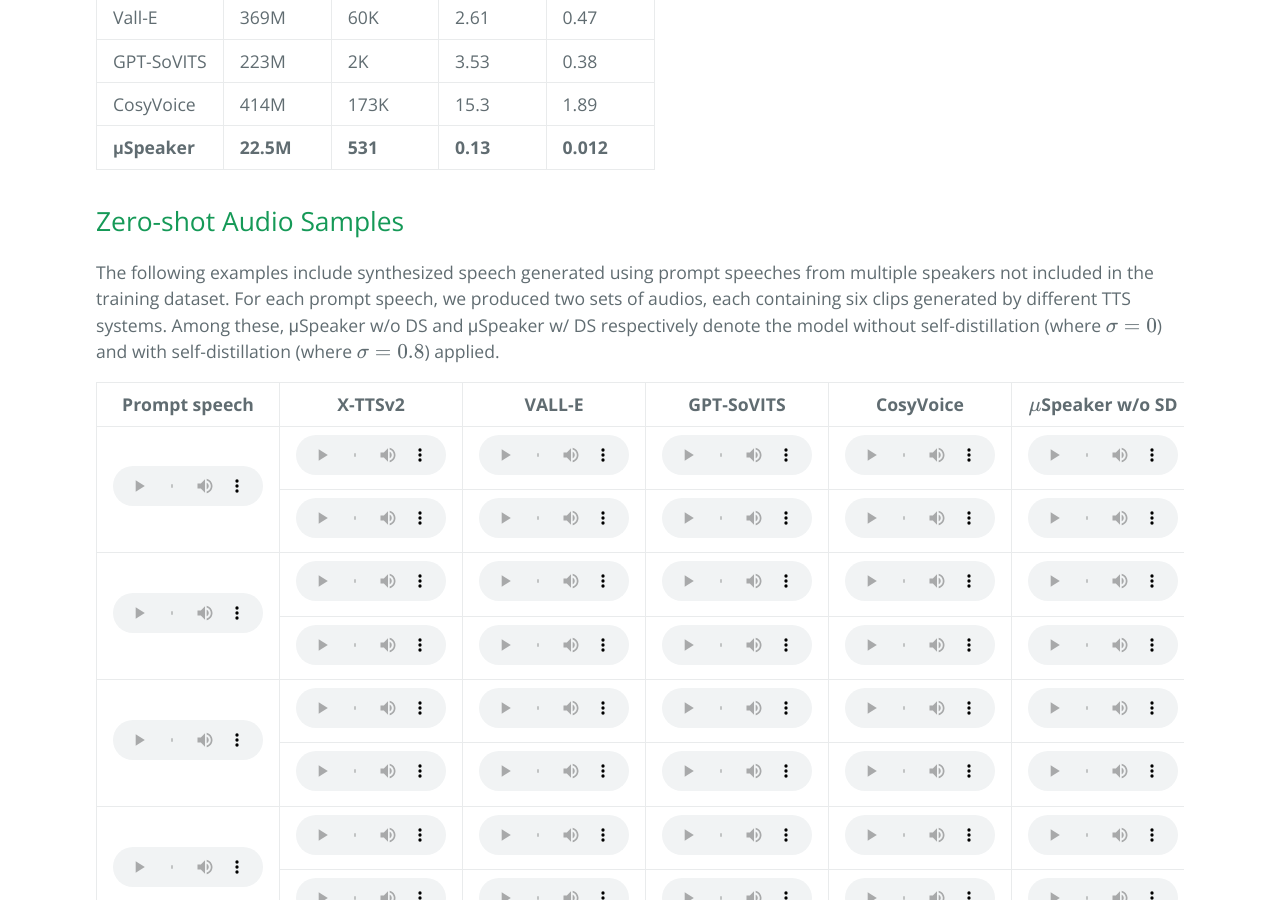
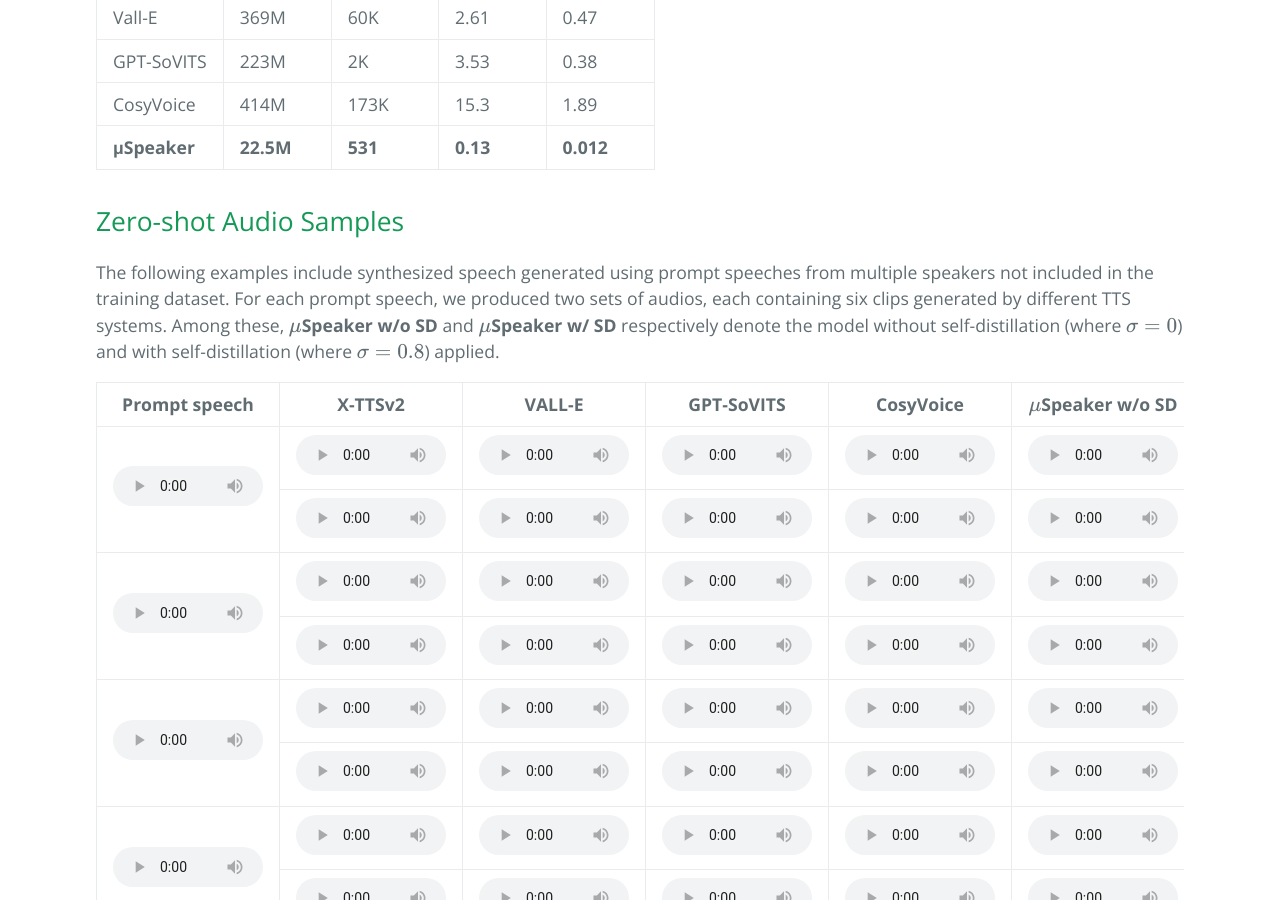
Before and after one commit to zzfng9696/demo, a Jekyll site: the page built from index.md, in a window 1280 px wide and 900 px high, scrolled down 1208 px. Built offline with Jekyll 4.4.1, drawn with Linux system fonts in a browser that asks for light colours; formulas are drawn with MathJax 3.

Commit message:
upload audio

```diff
--- a/index.md
+++ b/index.md
@@ -22,7 +22,7 @@
 
 
 ## Zero-shot Audio Samples
-The following examples include synthesized speech generated using prompt speeches from multiple speakers not included in the training dataset. For each prompt speech, we produced two sets of audios, each containing six clips generated by different TTS systems. Among these, μSpeaker w/o DS and μSpeaker w/ DS respectively denote the model without self-distillation (where $\sigma=0$) and with self-distillation (where $\sigma=0.8$) applied.
+The following examples include synthesized speech generated using prompt speeches from multiple speakers not included in the training dataset. For each prompt speech, we produced two sets of audios, each containing six clips generated by different TTS systems. Among these, **$\mu$Speaker w/o SD** and **$\mu$Speaker w/ SD** respectively denote the model without self-distillation (where $\sigma=0$) and with self-distillation (where $\sigma=0.8$) applied.
 
 
 <table>
```
Also changed, not shown: 1 other file.
